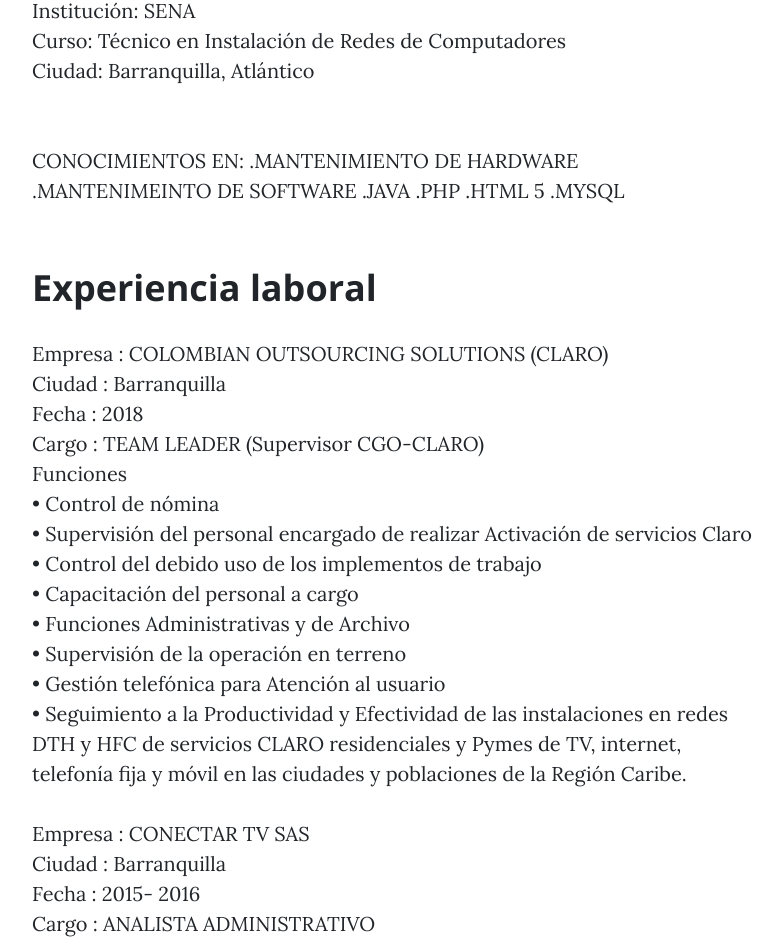
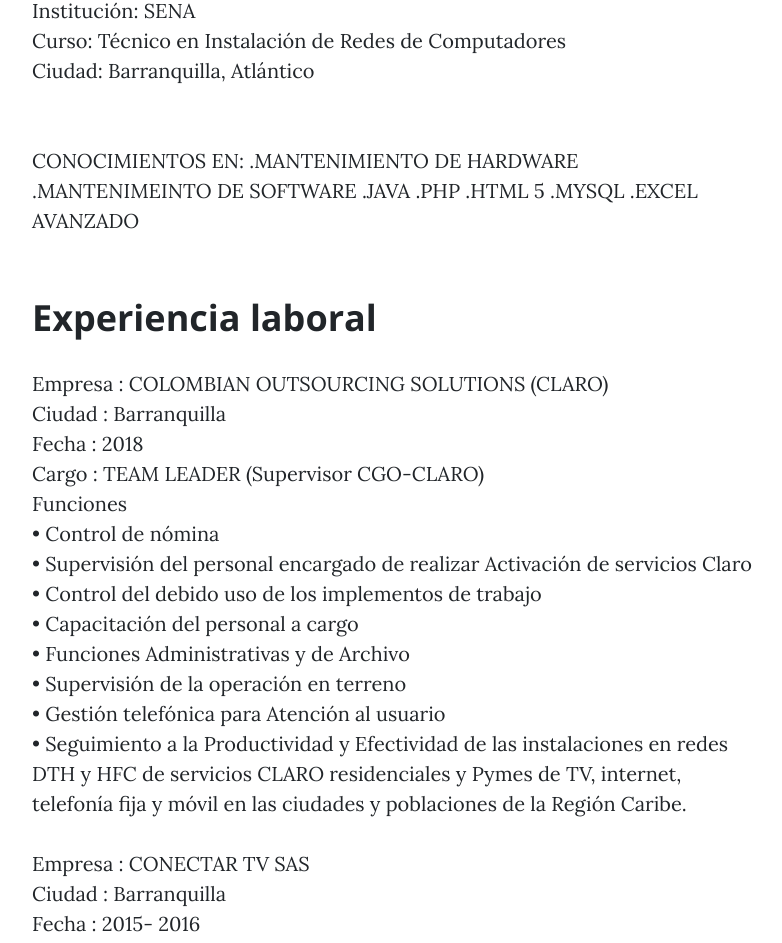
Before and after one commit to mobredor86/mobredor86.github.io, a website: page about.html in a window 1280 px wide. Shown: the part 2350-3293 px from the top of the page, without its empty margins (243-1025 px from the left). Drawn offline with nearby package versions, Linux system fonts and the light colour scheme.

Commit message:
ACTUALIZACION

```diff
--- a/about.html
+++ b/about.html
@@ -122,6 +122,7 @@
             .PHP
             .HTML 5
             .MYSQL
+            .EXCEL AVANZADO
 
           </P>
 
```
